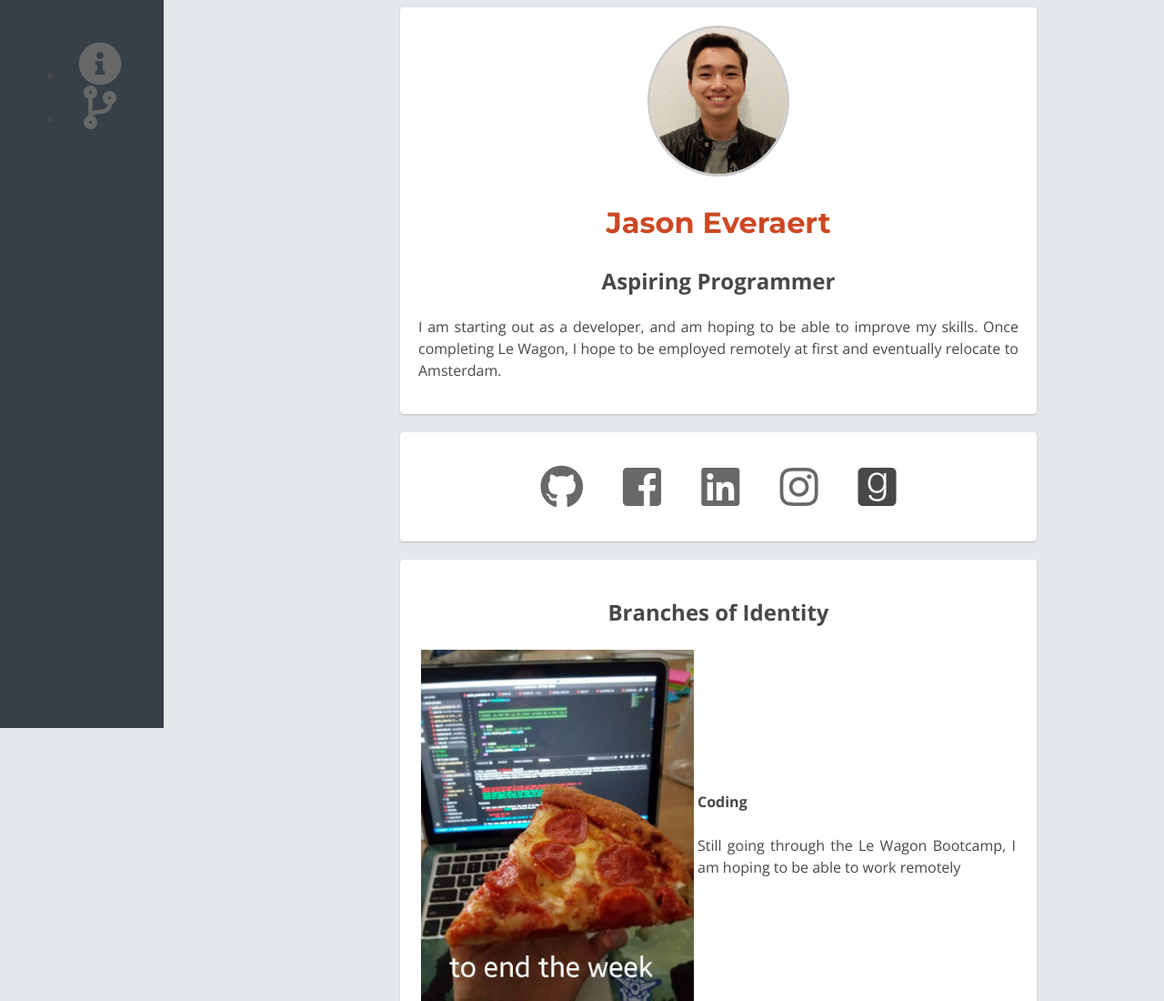
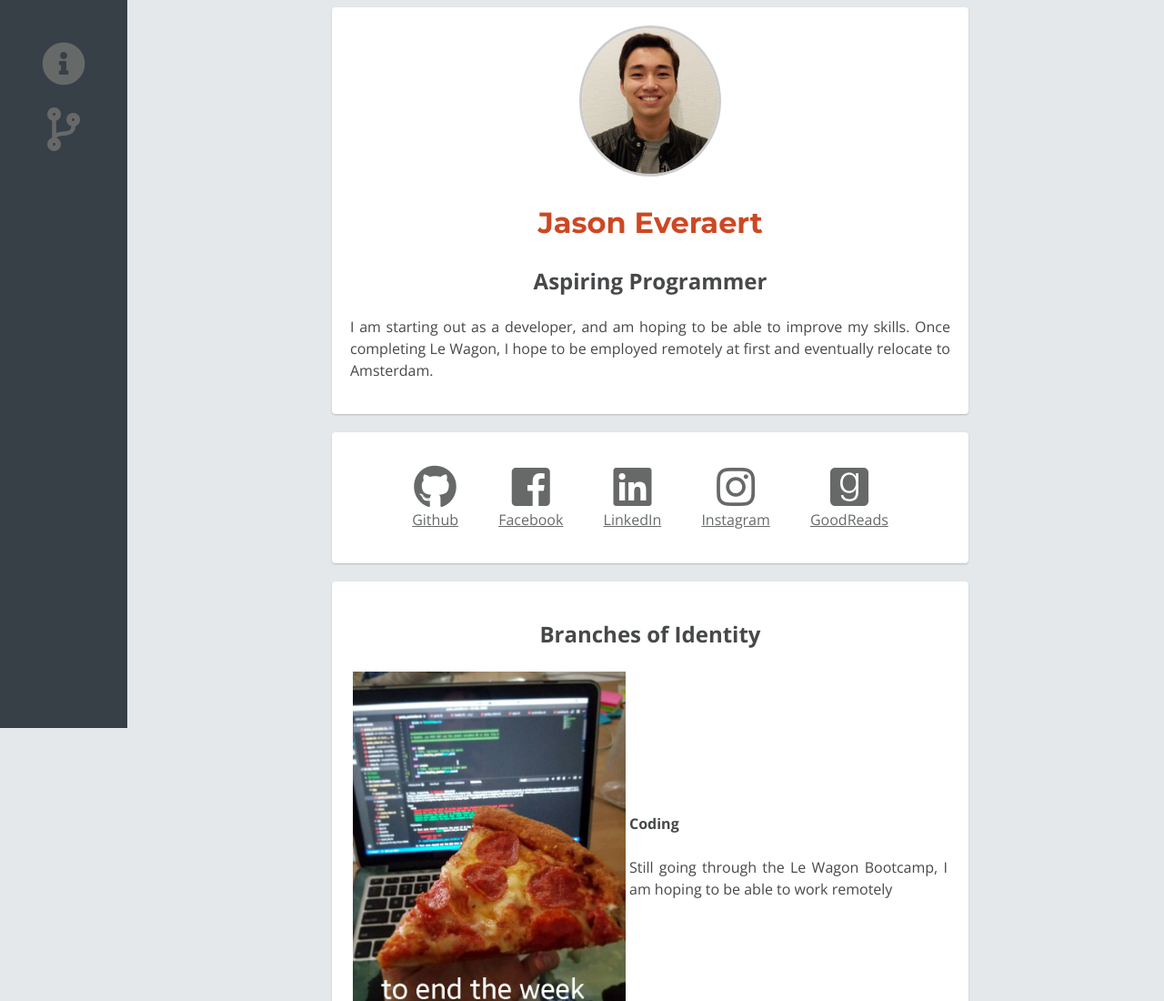
Before and after one commit to Haythamchoi/profile, a plain HTML site: page index.html in a window 1280 px wide. Shown: the top 1100 px of the page at 91% size. Drawn offline with nearby package versions, Linux system fonts and the light colour scheme.

Commit message:
fiddling with the side bar

```diff
--- a/index.html
+++ b/index.html
@@ -11,10 +11,10 @@
 </head>
 <body>
   <div id="sidebar">
-    <ul>
-      <li><a href="#summary"><i class="fas fa-3x fa-info-circle"></i></a></li>
+    <ol>
+      <li><a href="#summary"><i class="fas fa-3x fa-info-circle"></i></a><br/><br></li>
       <li><a href="#branchesofidentity"><i class="fas fa-3x fa-code-branch"></i></a></li>
-    </ul>
+    </ol>
   </div>
   <div id="page-content">
   <div class="container">
@@ -28,14 +28,14 @@
     </div>
     <div class="card">
     <ol class="list-inline">
-      <li><a href="https://github.com/Eventlessdrop"> <i class="fab fa-3x fa-github"></i> </a></li>
-      <li><a href="https://www.facebook.com/jason.everaert"> <i class="fab fa-3x fa-facebook-square"></i> </a></li>
-      <li><a href="https://www.linkedin.com/in/jason-everaert/"> <i class="fab fa-3x fa-linkedin"></i> </a></li>
-      <li><a href="https://www.instagram.com/everereraert/"> <i class="fab fa-3x fa-instagram"></i> </a></li>
-      <li> <ahref="https://www.goodreads.com/user/show/33315919-jason-everaert"> <i class="fab fa-3x fa-goodreads"></i></a></li>
+      <li><a href="https://github.com/Eventlessdrop"> <i class="fab fa-3x fa-github"></i><br/>Github</a></li>
+      <li><a href="https://www.facebook.com/jason.everaert"> <i class="fab fa-3x fa-facebook-square"></i><br/>Facebook</a></li>
+      <li><a href="https://www.linkedin.com/in/jason-everaert/"> <i class="fab fa-3x fa-linkedin"></i><br/>LinkedIn</a></li>
+      <li><a href="https://www.instagram.com/everereraert/"> <i class="fab fa-3x fa-instagram"></i><br/>Instagram</a></li>
+      <li><a href="https://www.goodreads.com/user/show/33315919-jason-everaert"> <i class="fab fa-3x fa-goodreads"></i><br/>GoodReads</a></li>
     </ol>
     </div>
-    <div class="card" id="#branchesofidentity">
+    <div class="card" id="branchesofidentity">
     <h2>Branches of Identity</h2>
     <table>
       <tr>
--- a/style.css
+++ b/style.css
@@ -55,6 +55,7 @@ p{
 }
 ol{
   list-style-type: none;
+  padding-left: 0;
 }
 #sidebar {
   background-color: #384047;
@@ -62,10 +63,17 @@ ol{
   left: 0px;
   top: 0px;
   bottom: 0px;
-  width: 120px;
+  width: 80px;
   text-align: center;
   padding: 30px;
+
 }
 #page-content {
-  margin-left: 300px;
+  margin-left: 150px;
 }
+
+.banner{background-image: url("https://picsum.photos/1000/500");
+  height: 100vh;
+  text-align: center;
+  background-position: center;
+}
```
